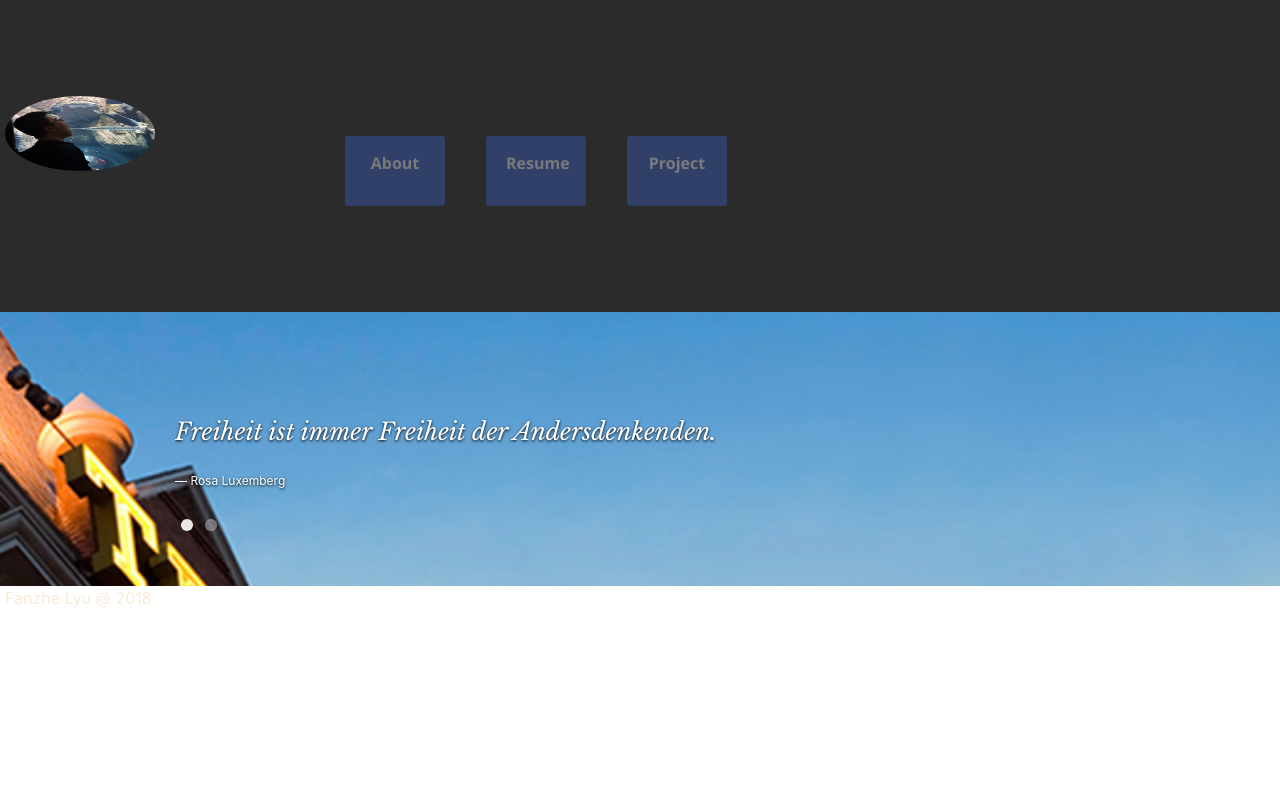
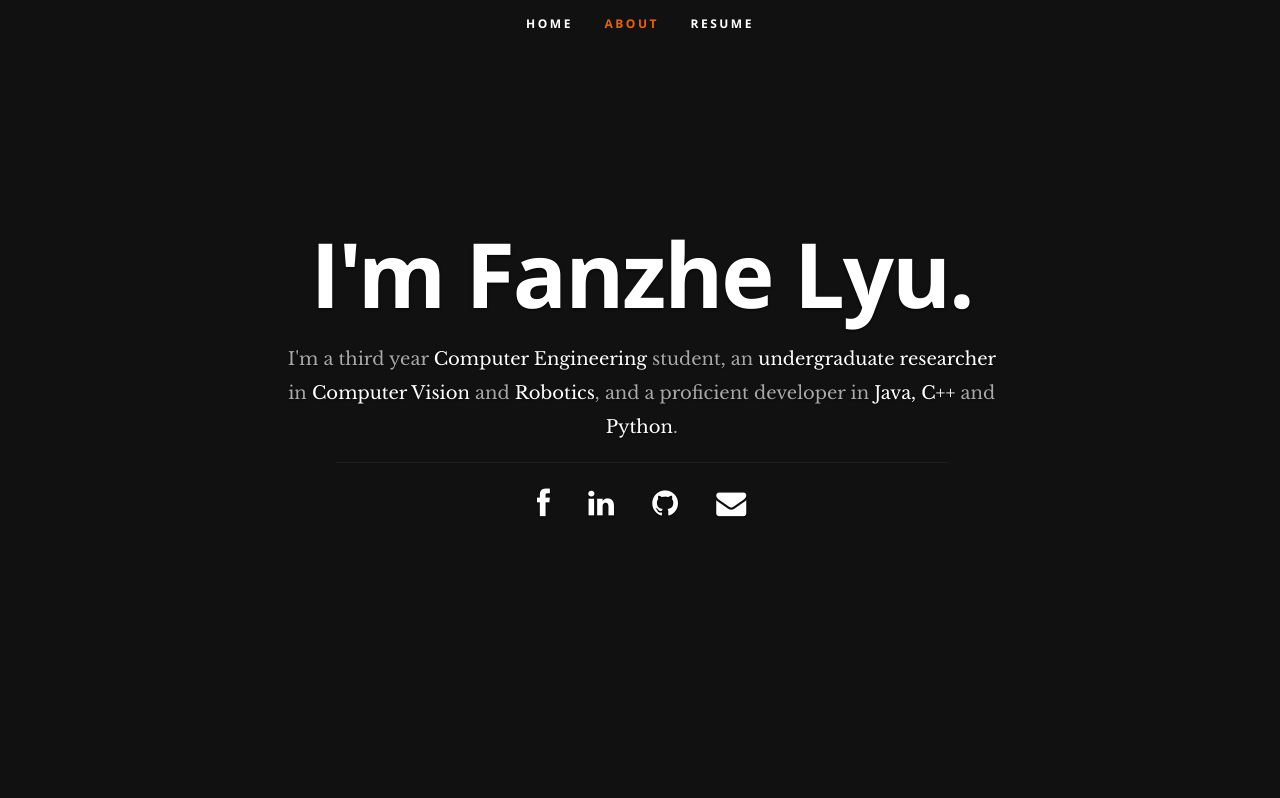
Before and after one commit to fz-lyu/fz-lyu.github.io, a plain HTML site: page About.html in a window 1280 px wide. Shown: the top 798 px of the page. Drawn offline with nearby package versions, Linux system fonts and the light colour scheme.

Commit message:
add about page

```diff
--- a/About.html
+++ b/About.html
@@ -22,7 +22,7 @@
     <link rel="stylesheet" href="css/media-queries.css">
     <link rel="stylesheet" href="css/magnific-popup.css">
     <link rel="stylesheet" media="screen" href="css/style.css">
-    <link rel="stylesheet" href="css/bootstrap.css">
+    <!--<link rel="stylesheet" href="css/bootstrap.css">-->
 
     <!-- Script
     ================================================== -->
@@ -43,84 +43,129 @@
 
 <!-- Header
 ================================================== -->
+<div id="particles-js">
+    <header id="home">
+
+        <nav id="nav-wrap">
+
+            <a class="mobile-btn" href="#nav-wrap" title="Show navigation">Show navigation</a>
+            <a class="mobile-btn" href="#" title="Hide navigation">Hide navigation</a>
+
+            <ul id="nav" class="nav">
+                <li ><a class="smoothscroll" href="index.html">Home</a></li>
+                <li class="current"><a class="smoothscroll" href="#">About</a></li>
+                <li><a href="https://fanzhe98.github.io/resume/resume.pdf">Resume</a> </li>
+
+                <!--<li><a class="smoothscroll" href="#testimonials">Testimonials</a></li>-->
+                <!--<li><a class="smoothscroll" href="#contact">Contact</a></li>-->
+            </ul> <!-- end #nav -->
+
+        </nav> <!-- end #nav-wrap -->
+
+
+
+
+        <div class="row banner">
+            <div class="banner-text">
+                <h1 class="responsive-headline">I'm Fanzhe Lyu.</h1>
+                <h3>I'm a third year <span>Computer Engineering</span> student, an <span>undergraduate researcher</span>
+                    in <span>Computer Vision</span> and <span>Robotics</span>, and a proficient developer in
+                    <span>Java, C++</span> and <span>Python</span>.
+                </h3>
+                <hr />
+                <ul class="social">
+                    <li><a href="https://www.facebook.com/profile.php?id=100006491412357"><i class="fa fa-facebook"></i></a></li>
+                    <li><a href="https://www.linkedin.com/in/fanzhelyu/"><i class="fa fa-linkedin"></i></a></li>
+                    <li><a href="https://github.com/fanzhe98"><i class="fa fa-github"></i></a></li>
+                    <li><a href="mailto:lvfanzhe@hotmail.com"><i class="fa fa-envelope"></i></a></li>
+                </ul>
+                <div>
+                    <!--<a class="smoothscroll" href="#about"><i class="fa fa-4x fa-arrow-circle-down"></i></a>-->
+                </div>
+            </div>
+        </div>
+
+
+    </header> <!-- Header End -->
+</div>
 
 <!-- About Section
 ================================================== -->
-<section id="about">
+<!--<section id="about">-->
 
 
-<div class="row">
+<!--<div class="row">-->
 
-<div class="four column header-col">
+<!--<div class="four column header-col">-->
 
-<img class="profile-pic"  src="images/myphoto.jpeg" alt="" style="height: 50%; width: 50%"/>
+<!--<img class="profile-pic"  src="images/myphoto.jpeg" alt="" style="height: 50%; width: 50%"/>-->
 
-</div>
+<!--</div>-->
 
-<div class="seven column main-col">
-<div class="row" style="margin-top: 40px">
-<div class="three column">
-<div class="button" style="width: 100px; text-align: center">
-<p>About</p>
-</div>
-</div>
-<div class="three column">
-<div class="button" style="width: 100px; text-align: center">
-<p>Resume</p>
-</div>
-</div>
-<div class="two column">
-<div class="button" style="width: 100px; text-align: center">
-<p>Project</p>
-</div>
-</div>
-</div>
+<!--<div class="seven column main-col">-->
+<!--<div class="row" style="margin-top: 40px">-->
+<!--<div class="three column">-->
+<!--<div class="button" style="width: 100px; text-align: center">-->
+<!--<p>About</p>-->
+<!--</div>-->
+<!--</div>-->
+<!--<div class="three column">-->
+<!--<div class="button" style="width: 100px; text-align: center">-->
+<!--<p>Resume</p>-->
+<!--</div>-->
+<!--</div>-->
+<!--<div class="two column">-->
+<!--<div class="button" style="width: 100px; text-align: center">-->
+<!--<p>Project</p>-->
+<!--</div>-->
+<!--</div>-->
+<!--</div>-->
 
 
 
 
 
-</div>
+<!--</div>-->
 
 
 
-<!--<div class="nine columns main-col">-->
+<!--&lt;!&ndash;<div class="nine columns main-col">&ndash;&gt;-->
 
-<!--<h2>About Me</h2>-->
+<!--&lt;!&ndash;<h2>About Me</h2>&ndash;&gt;-->
 
-<!--<p>-->
-<!--I am a second year Computer Engineering student at Georgia Tech, with a minor in Computer Science.-->
-<!--I am also an undergraduate researcher in Computer Vision and Robotics. My interest includes Computer Architecture,-->
-<!--Robotics, Artificial Intelligence and Signal Processing. In my daily life, I am also an amateur musician in piano, guitar and percussion.-->
-<!--</p>-->
+<!--&lt;!&ndash;<p>&ndash;&gt;-->
+<!--&lt;!&ndash;I am a second year Computer Engineering student at Georgia Tech, with a minor in Computer Science.&ndash;&gt;-->
+<!--&lt;!&ndash;I am also an undergraduate researcher in Computer Vision and Robotics. My interest includes Computer Architecture,&ndash;&gt;-->
+<!--&lt;!&ndash;Robotics, Artificial Intelligence and Signal Processing. In my daily life, I am also an amateur musician in piano, guitar and percussion.&ndash;&gt;-->
+<!--&lt;!&ndash;</p>&ndash;&gt;-->
 
-<!--<div class="row">-->
+<!--&lt;!&ndash;<div class="row">&ndash;&gt;-->
 
-<!--<div class="columns contact-details">-->
+<!--&lt;!&ndash;<div class="columns contact-details">&ndash;&gt;-->
 
-<!--<h2>Contact Details</h2>-->
-<!--<p class="address">-->
-<!--<span>301 10th Street, NW<br>-->
-<!--Atlanta, GA, 30318-->
-<!--</span><br>-->
-<!--<span>lvfanzhe@hotmail.com</span>-->
-<!--</p>-->
+<!--&lt;!&ndash;<h2>Contact Details</h2>&ndash;&gt;-->
+<!--&lt;!&ndash;<p class="address">&ndash;&gt;-->
+<!--&lt;!&ndash;<span>301 10th Street, NW<br>&ndash;&gt;-->
+<!--&lt;!&ndash;Atlanta, GA, 30318&ndash;&gt;-->
+<!--&lt;!&ndash;</span><br>&ndash;&gt;-->
+<!--&lt;!&ndash;<span>lvfanzhe@hotmail.com</span>&ndash;&gt;-->
+<!--&lt;!&ndash;</p>&ndash;&gt;-->
+
+<!--&lt;!&ndash;</div>&ndash;&gt;-->
+
+<!--&lt;!&ndash;<div class="columns download">&ndash;&gt;-->
+<!--&lt;!&ndash;<p>&ndash;&gt;-->
+<!--&lt;!&ndash;<a href="https://fanzhe98.github.io/resume/resume.pdf" class="button"><i class="fa fa-download"></i>Download Resume</a>&ndash;&gt;-->
+<!--&lt;!&ndash;</p>&ndash;&gt;-->
+<!--&lt;!&ndash;</div>&ndash;&gt;-->
+
+<!--&lt;!&ndash;</div> &lt;!&ndash; end row &ndash;&gt;&ndash;&gt;-->
+
+<!--&lt;!&ndash;</div> &lt;!&ndash; end .main-col &ndash;&gt;&ndash;&gt;-->
 
 <!--</div>-->
 
-<!--<div class="columns download">-->
-<!--<p>-->
-<!--<a href="https://fanzhe98.github.io/resume/resume.pdf" class="button"><i class="fa fa-download"></i>Download Resume</a>-->
-<!--</p>-->
-<!--</div>-->
-
-<!--</div> &lt;!&ndash; end row &ndash;&gt;-->
-
-<!--</div> &lt;!&ndash; end .main-col &ndash;&gt;-->
-
-</div>
-
-</section> <!-- About Section End-->
+<!--</section> &lt;!&ndash; About Section End&ndash;&gt;-->
 
 
 <!-- Resume Section
@@ -214,16 +259,6 @@
 
         <div class="twelve columns" style="text-align: left">
             <p style="color:antiquewhite">Fanzhe Lyu @ 2018</p>
-            <!--Fanzhe Lyu-->
-
-            <!--<ul class="social-links">-->
-            <!--<li><a href="https://www.facebook.com/profile.php?id=100006491412357"><i class="fa fa-facebook"></i></a></li>-->
-            <!--<li><a href="https://www.linkedin.com/in/fanzhelyu/"><i class="fa fa-linkedin"></i></a></li>-->
-            <!--<li><a href="https://github.com/fanzhe98"><i class="fa fa-github"></i></a></li>-->
-            <!--<li><a href="mailto:lvfanzhe@hotmail.com"><i class="fa fa-envelope"></i></a></li>-->
-            <!--</ul>-->
-
-            <!--<div id="go-top"><a class="smoothscroll" title="Back to Top" href="#home"><i class="icon-up-open"></i></a></div>-->
 
         </div>
     </div>
@@ -235,7 +270,7 @@
 <script src="http://ajax.googleapis.com/ajax/libs/jquery/1.10.2/jquery.min.js"></script>
 <script>window.jQuery || document.write('<script src="js/jquery-1.10.2.min.js"><\/script>')</script>
 <script type="text/javascript" src="js/jquery-migrate-1.2.1.min.js"></script>
-<!--<script src="js/particles.js"></script>-->
+<script src="js/particles.js"></script>
 <!--<script src="js/app.js"></script>-->
 <script src="js/jquery.flexslider.js"></script>
 <script src="js/waypoints.js"></script>
```
Also changed, not shown: index.html (+2 -5 lines).
